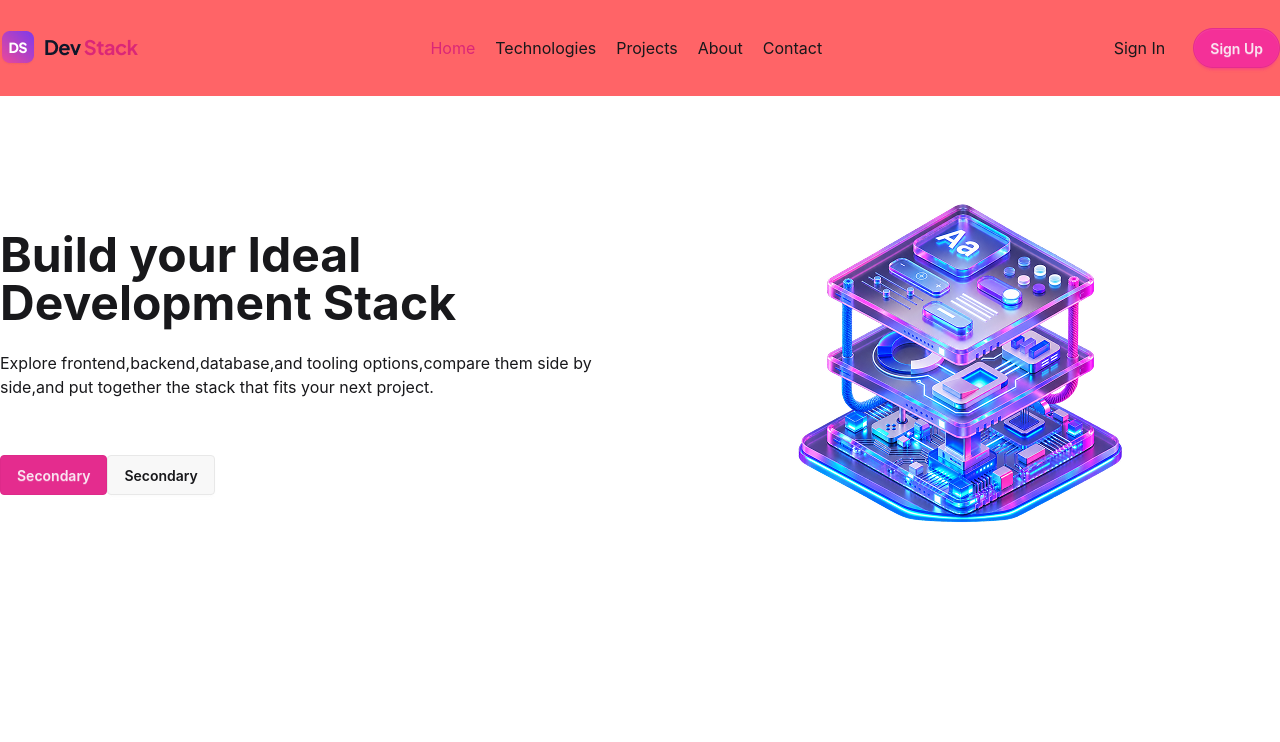
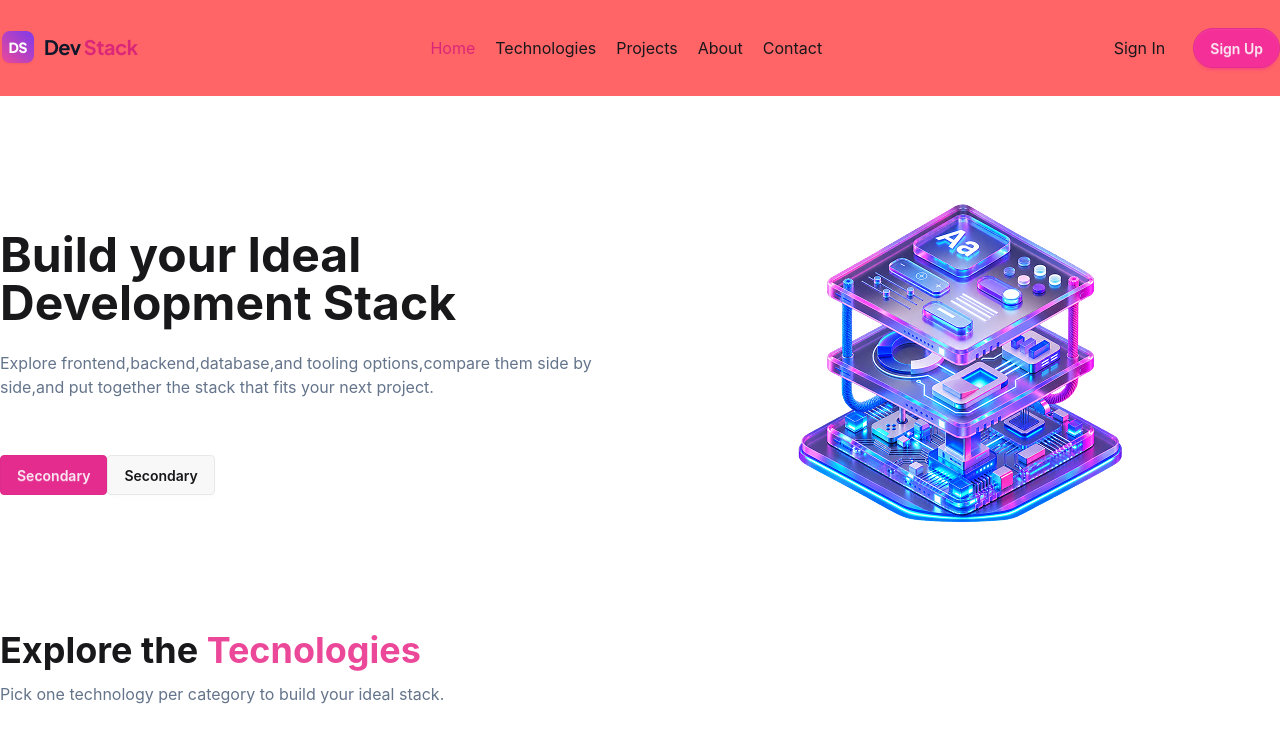
Before and after one commit to hridoycodes96/Assignment-5-dev-project, a React (Vite) app: page / in a window 1280 px wide. Shown: the top 742 px of the page. Built offline with nearby package versions, Linux system fonts and the light colour scheme.

Commit message:
add explar

```diff
--- a/src/App.tsx
+++ b/src/App.tsx
@@ -1,6 +1,7 @@
 
 
 import Banner from "./components/Banner"
+import Explor from "./components/Explor"
 import Nav from "./components/Nav"
 
 
@@ -12,6 +13,7 @@ function App() {
     <>
       <Nav></Nav>
       <Banner></Banner>
+      <Explor></Explor>
 
     </>
   )
--- a/src/components/Banner.tsx
+++ b/src/components/Banner.tsx
@@ -6,7 +6,7 @@ const Banner = () => {
             <div className='w-[50%]'>
                 <h1 className='text-5xl font-bold'>Build your Ideal</h1>
                 <h1 className='text-5xl font-bold'>Development Stack</h1>
-                <p className='mt-6'>Explore frontend,backend,database,and tooling options,compare them side by side,and put together the stack that fits your next project.</p>
+                <p className='mt-6 text-[#64748B]'>Explore frontend,backend,database,and tooling options,compare them side by side,and put together the stack that fits your next project.</p>
 
                 <div className='mt-14'>
                     <button className="btn btn-active btn-secondary">Secondary</button>
--- /dev/null
+++ b/src/components/Explor.tsx
@@ -0,0 +1,12 @@
+import React from 'react';
+
+const Explor = () => {
+    return (
+        <div className='container mx-auto mt-1'>
+            <h3 className='text-4xl font-bold'>Explore the <span className='text-[#EC4899]'>Tecnologies</span> </h3>
+            <p className='text-[#64748B] mt-3 '>Pick one technology per category to build your ideal stack.</p>
+        </div>
+    );
+};
+
+export default Explor;
```
